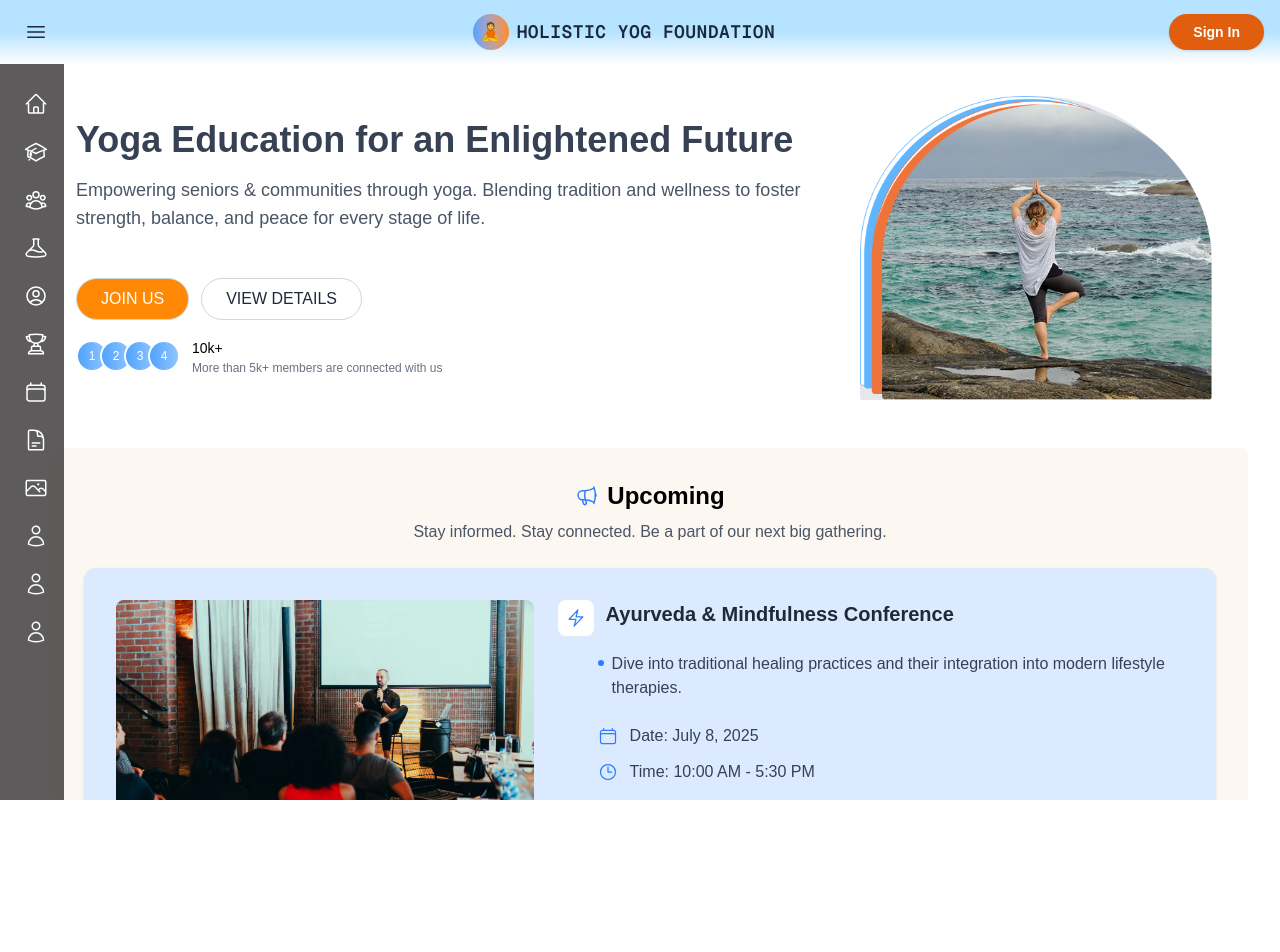
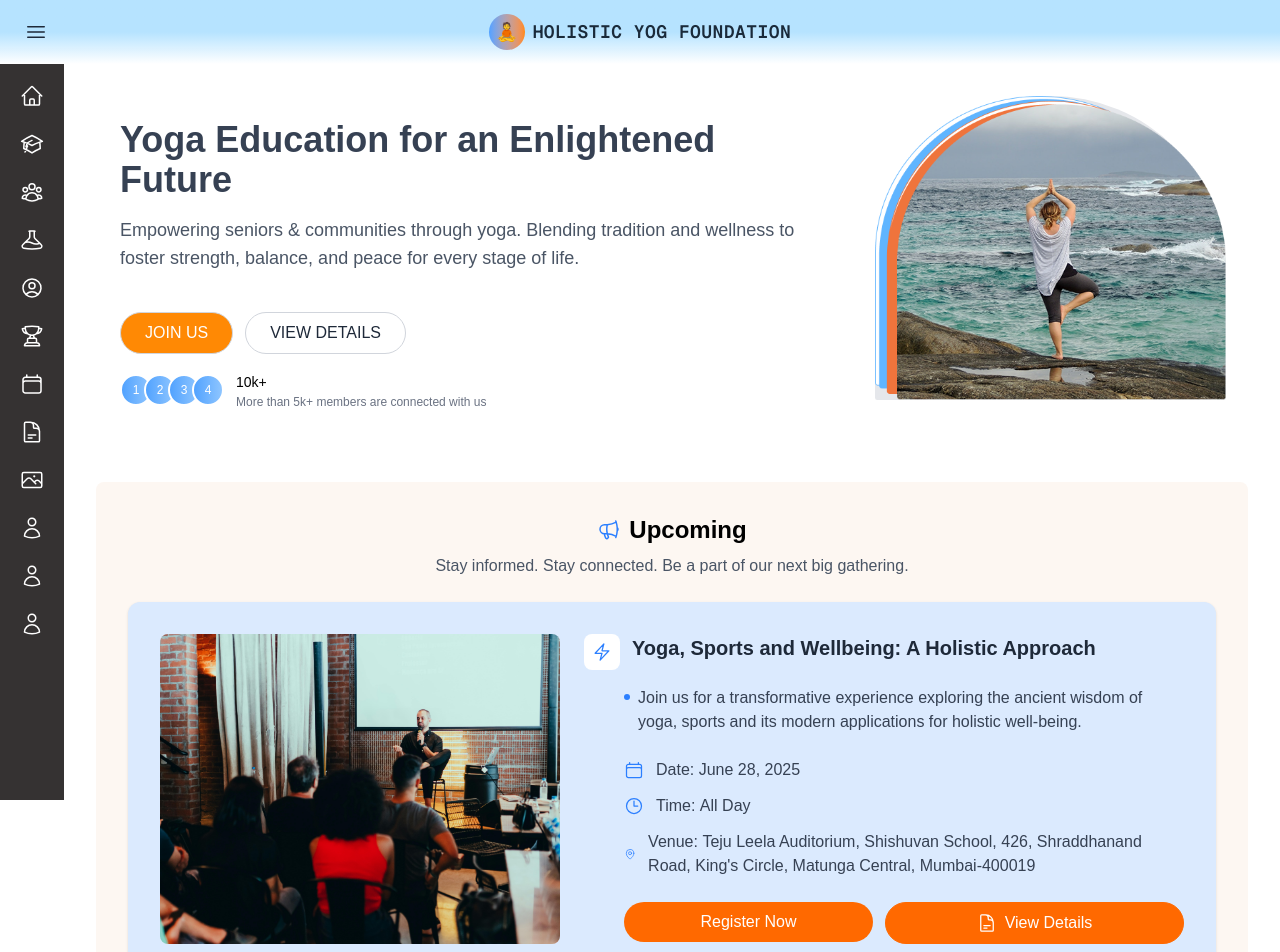
Before and after one commit to Soham1250/holistic-yog-foundation, a Next.js app: page / in a window 1280 px wide. Shown: the top 952 px of the page. Before the commit the page ends 800 px from the top, so only its background shows below. Built offline with nearby package versions, Linux system fonts and the light colour scheme.

Commit message:
removed instructor and courses section

```diff
--- a/package.json
+++ b/package.json
@@ -11,6 +11,7 @@
   "dependencies": {
     "@heroicons/react": "^2.2.0",
     "@next/font": "^14.2.15",
+    "@react-pdf/renderer": "^4.3.0",
     "next": "15.3.1",
     "react": "^19.0.0",
     "react-dom": "^19.0.0",
--- a/src/app/page.jsx
+++ b/src/app/page.jsx
@@ -7,18 +7,16 @@ import HeadingSection from '@/components/sections/HeadingSection';
 import ImagesSection from '@/components/sections/ImagesSection';
 import AboutUsSection from '@/components/sections/AboutUsSection';
 import ServicesSection from '@/components/sections/ServicesSection';
-import CoursesSection from '@/components/sections/CoursesSection';
 import BannerSection from '@/components/sections/BannerSection';
-import InstructorsSection from '@/components/sections/InstructorsSection';
 import WhyUsSection from '@/components/sections/WhyUsSection';
 import MembershipSection from '@/components/sections/MembershipSection';
 
 export default function Home() {
   const { setActiveSection } = useSectionContext();
 
-  // Set the active section to 'courses' when this page loads
+  // Set the active section when this page loads
   useEffect(() => {
-    setActiveSection('courses');
+    setActiveSection('home');
   }, [setActiveSection]);
 
   return (
@@ -36,8 +34,6 @@ export default function Home() {
       <BannerSection />
       <AboutUsSection />
       <ServicesSection />
-      <CoursesSection />
-      <InstructorsSection />
       <WhyUsSection />
       <MembershipSection />
     </div>
--- a/src/components/Footer.jsx
+++ b/src/components/Footer.jsx
@@ -7,7 +7,7 @@ const Footer = () => {
   return (
     <footer className="bg-[#333333] text-white py-12">
       <div className="container mx-auto px-4 md:px-6">
-        <div className="grid grid-cols-1 md:grid-cols-4 gap-8">
+        <div className="grid grid-cols-1 md:grid-cols-2 gap-8">
           {/* Column 1: Foundation Info */}
           <div>
             <h3 className="text-lg font-semibold mb-4">Holistic Yog Foundation</h3>
@@ -29,36 +29,7 @@ const Footer = () => {
             </div>
           </div>
 
-          {/* Column 2: Opening Hours */}
-          <div>
-            <h3 className="text-lg font-semibold mb-4">Opening Hours</h3>
-            <p className="text-sm text-gray-300 mb-2">Monday to Friday:</p>
-            <p className="text-sm text-gray-300 mb-4">8 AM - 7 PM</p>
-            <p className="text-sm text-gray-300 mb-4">Sunday: Closed</p>
 
-            <div className="flex space-x-3 mt-4">
-              <a href="#" className="text-white hover:text-gray-300 transition-colors">
-                <svg className="w-5 h-5" fill="currentColor" viewBox="0 0 24 24" xmlns="http://www.w3.org/2000/svg">
-                  <path d="M12 2C6.48 2 2 6.48 2 12s4.48 10 10 10 10-4.48 10-10S17.52 2 12 2zm-1 17.93c-3.95-.49-7-3.85-7-7.93 0-.62.08-1.21.21-1.79L9 15v1c0 1.1.9 2 2 2v1.93zm6.9-2.54c-.26-.81-1-1.39-1.9-1.39h-1v-3c0-.55-.45-1-1-1H8v-2h2c.55 0 1-.45 1-1V7h2c1.1 0 2-.9 2-2v-.41c2.93 1.19 5 4.06 5 7.41 0 2.08-.8 3.97-2.1 5.39z" />
-                </svg>
-              </a>
-              <a href="#" className="text-white hover:text-gray-300 transition-colors">
-                <svg className="w-5 h-5" fill="currentColor" viewBox="0 0 24 24" xmlns="http://www.w3.org/2000/svg">
-                  <path d="M12 2.163c3.204 0 3.584.012 4.85.07 3.252.148 4.771 1.691 4.919 4.919.058 1.265.069 1.645.069 4.849 0 3.205-.012 3.584-.069 4.849-.149 3.225-1.664 4.771-4.919 4.919-1.266.058-1.644.07-4.85.07-3.204 0-3.584-.012-4.849-.07-3.26-.149-4.771-1.699-4.919-4.92-.058-1.265-.07-1.644-.07-4.849 0-3.204.013-3.583.07-4.849.149-3.227 1.664-4.771 4.919-4.919 1.266-.057 1.645-.069 4.849-.069zm0-2.163c-3.259 0-3.667.014-4.947.072-4.358.2-6.78 2.618-6.98 6.98-.059 1.281-.073 1.689-.073 4.948 0 3.259.014 3.668.072 4.948.2 4.358 2.618 6.78 6.98 6.98 1.281.058 1.689.072 4.948.072 3.259 0 3.668-.014 4.948-.072 4.354-.2 6.782-2.618 6.979-6.98.059-1.28.073-1.689.073-4.948 0-3.259-.014-3.667-.072-4.947-.196-4.354-2.617-6.78-6.979-6.98-1.281-.059-1.69-.073-4.949-.073zm0 5.838c-3.403 0-6.162 2.759-6.162 6.162s2.759 6.163 6.162 6.163 6.162-2.759 6.162-6.163c0-3.403-2.759-6.162-6.162-6.162zm0 10.162c-2.209 0-4-1.79-4-4 0-2.209 1.791-4 4-4s4 1.791 4 4c0 2.21-1.791 4-4 4zm6.406-11.845c-.796 0-1.441.645-1.441 1.44s.645 1.44 1.441 1.44c.795 0 1.439-.645 1.439-1.44s-.644-1.44-1.439-1.44z" />
-                </svg>
-              </a>
-              <a href="#" className="text-white hover:text-gray-300 transition-colors">
-                <svg className="w-5 h-5" fill="currentColor" viewBox="0 0 24 24" xmlns="http://www.w3.org/2000/svg">
-                  <path d="M22.675 0h-21.35c-.732 0-1.325.593-1.325 1.325v21.351c0 .731.593 1.324 1.325 1.324h11.495v-9.294h-3.128v-3.622h3.128v-2.671c0-3.1 1.893-4.788 4.659-4.788 1.325 0 2.463.099 2.795.143v3.24l-1.918.001c-1.504 0-1.795.715-1.795 1.763v2.313h3.587l-.467 3.622h-3.12v9.293h6.116c.73 0 1.323-.593 1.323-1.325v-21.35c0-.732-.593-1.325-1.325-1.325z" />
-                </svg>
-              </a>
-              <a href="#" className="text-white hover:text-gray-300 transition-colors">
-                <svg className="w-5 h-5" fill="currentColor" viewBox="0 0 24 24" xmlns="http://www.w3.org/2000/svg">
-                  <path d="M24 4.557c-.883.392-1.832.656-2.828.775 1.017-.609 1.798-1.574 2.165-2.724-.951.564-2.005.974-3.127 1.195-.897-.957-2.178-1.555-3.594-1.555-3.179 0-5.515 2.966-4.797 6.045-4.091-.205-7.719-2.165-10.148-5.144-1.29 2.213-.669 5.108 1.523 6.574-.806-.026-1.566-.247-2.229-.616-.054 2.281 1.581 4.415 3.949 4.89-.693.188-1.452.232-2.224.084.626 1.956 2.444 3.379 4.6 3.419-2.07 1.623-4.678 2.348-7.29 2.04 2.179 1.397 4.768 2.212 7.548 2.212 9.142 0 14.307-7.721 13.995-14.646.962-.695 1.797-1.562 2.457-2.549z" />
-                </svg>
-              </a>
-            </div>
-          </div>
 
           {/* Column 3: Links */}
           <div>
@@ -73,16 +44,7 @@ const Footer = () => {
             </ul>
           </div>
 
-          {/* Column 4: Workshops */}
-          <div>
-            <h3 className="text-lg font-semibold mb-4">Workshops</h3>
-            <ul className="space-y-2">
-              <li><Link href="/workshops/hatha" className="text-gray-300 hover:text-white transition-colors">Hatha Yoga</Link></li>
-              <li><Link href="/workshops/vinyasa" className="text-gray-300 hover:text-white transition-colors">Vinyasa Yoga</Link></li>
-              <li><Link href="/workshops/power" className="text-gray-300 hover:text-white transition-colors">Power Yoga</Link></li>
-              <li><Link href="/workshops/beginner" className="text-gray-300 hover:text-white transition-colors">Beginner Yoga</Link></li>
-            </ul>
-          </div>
+
         </div>
 
         <div className="border-t border-gray-700 mt-10 pt-6 text-center">
--- a/src/components/Header.jsx
+++ b/src/components/Header.jsx
@@ -9,7 +9,7 @@ const Header = ({ onSidebarToggle }) => {
   return (
     <header className="sticky top-0 z-10 bg-transparent">
       <div className="w-full bg-gradient-to-b from-[#b6e3ff] via-[#b6e3ff] to-transparent">
-        <div className="flex justify-between items-center h-16">
+        <div className="flex items-center h-16">
           {/* Hamburger button */}
           <div className="pl-4 w-16 flex justify-start">
             <button
@@ -22,7 +22,8 @@ const Header = ({ onSidebarToggle }) => {
             </button>
           </div>
 
-          {/* Brand/Logo */}
+          {/* Brand/Logo - centered */}
+          <div className="flex-1 flex justify-center">
             <Link href="/" className="flex items-center gap-2 transform hover:scale-105 transition-transform duration-300">
               <div className="w-9 h-9 relative">
                 <div className="absolute inset-0 flex items-center justify-center">
@@ -35,18 +36,10 @@ const Header = ({ onSidebarToggle }) => {
               </div>
               <h1 className="text-lg font-mono font-semibold tracking-wide text-[#1a2a3a]">HOLISTIC YOG FOUNDATION</h1>
             </Link>
+          </div>
 
-          {/* Sign In Button */}
-          <div className="flex justify-end pr-4 w-24">
-            <Link href="/login">
-              <button
-                className="bg-[#E05E0E] text-white font-semibold px-6 py-2 rounded-full shadow hover:bg-[#f5a366] focus:outline-none focus:ring-2 focus:ring-orange-400 transition-colors text-sm whitespace-nowrap"
-                aria-label="Sign in"
-              >
-                Sign In
-              </button>
-            </Link>
-          </div>
+          {/* Empty div to balance the layout */}
+          <div className="w-16"></div>
         </div>
       </div>
     </header>
--- a/src/components/Layout.jsx
+++ b/src/components/Layout.jsx
@@ -45,10 +45,15 @@ const Layout = ({ children }) => {
 
   // Client-side render with full interactivity
   return (
-    <div className="flex flex-col h-screen bg-white overflow-hidden">
+    <div className="flex flex-col min-h-screen bg-white">
       <Header onSidebarToggle={toggleSidebar} />
 
-      <div className="flex flex-1 overflow-hidden">
+      <div className="flex flex-1 overflow-hidden relative">
+        <div
+          className={`fixed inset-0 bg-opacity-20 z-40 transition-opacity duration-300 ${sidebarOpen ? 'opacity-100' : 'opacity-0 pointer-events-none'}`}
+          onClick={() => setSidebarOpen(false)}
+        />
+
         <Sidebar
           isOpen={sidebarOpen}
           onClose={() => setSidebarOpen(false)}
@@ -56,9 +61,11 @@ const Layout = ({ children }) => {
           onMouseLeave={handleMouseLeave}
         />
 
-        <main className={`flex-1 overflow-y-auto transition-all duration-300 ${sidebarOpen ? 'pl-5 ml-2' : 'pl-5'}`}>
-          <div className="p-5 sm:p-6 lg:p-8">
-            {children}
+        <main className={`flex-1 overflow-y-auto transition-all duration-300 ${sidebarOpen ? 'md:ml-64' : 'md:ml-16'} bg-white`}>
+          <div className="min-h-[calc(100vh-12rem)]">
+            <div className="p-5 sm:p-6 lg:p-8">
+              {children}
+            </div>
           </div>
           <Footer />
         </main>
--- a/src/components/Sidebar.jsx
+++ b/src/components/Sidebar.jsx
@@ -33,14 +33,14 @@ const menuItems = [
 const Sidebar = ({ isOpen, onClose, onMouseEnter, onMouseLeave }) => {
   return (
     <aside
-      className={`fixed top-16 left-0 z-50 h-[calc(100vh-4rem)] bg-[#353232]/80 backdrop-blur-sm transition-all duration-300 ease-in-out ${
-        isOpen ? 'w-64 px-2' : 'w-16 px-1'
+      className={`fixed top-16 left-0 z-50 h-[calc(100vh-4rem)] bg-[#353232] transition-all duration-300 ease-in-out ${
+        isOpen ? 'w-64' : 'w-16'
       }`}
       onMouseEnter={onMouseEnter}
       onMouseLeave={onMouseLeave}
     >
-      <nav className="h-[calc(100vh-4rem)] flex flex-col pt-2 ">
-      <ul className="h-[calc(100vh-4rem)] flex flex-col pt-2 ">
+      <nav className="h-full flex flex-col">
+      <ul className="flex-1 overflow-y-auto py-2 [&::-webkit-scrollbar]:hidden [-ms-overflow-style:none] [scrollbar-width:none]">
       {menuItems.map((item) => (
             <li key={item.name}>
               <Link
--- a/src/components/sections/BannerSection.jsx
+++ b/src/components/sections/BannerSection.jsx
@@ -1,6 +1,6 @@
 "use client";
 
-import React from 'react';
+import React, { useState } from 'react';
 import Link from 'next/link';
 import {
   CalendarIcon,
@@ -8,16 +8,19 @@ import {
   MapPinIcon,
   BoltIcon,
   MegaphoneIcon,
+  XMarkIcon,
+  DocumentTextIcon,
   ArrowRightIcon
 } from '@heroicons/react/24/outline';
 
+
 // Default event data
 const defaultEvent = {
-  title: "Ayurveda & Mindfulness Conference",
-  description: "Dive into traditional healing practices and their integration into modern lifestyle therapies.",
-  date: "July 8, 2025",
-  time: "10:00 AM - 5:30 PM",
-  venue: "Matunga Mumbai, India"
+  title: "Yoga, Sports and Wellbeing: A Holistic Approach",
+  description: "Join us for a transformative experience exploring the ancient wisdom of yoga, sports and its modern applications for holistic well-being.",
+  date: "June 28, 2025",
+  time: "All Day",
+  venue: "Teju Leela Auditorium, Shishuvan School, 426, Shraddhanand Road, King's Circle, Matunga Central, Mumbai-400019"
 };
 
 const BannerSection = ({
@@ -26,8 +29,49 @@ const BannerSection = ({
   event = defaultEvent,
   buttonText = "Register Now"
 }) => {
+  const [isModalOpen, setIsModalOpen] = useState(false);
+
   return (
     <div className="bg-[#FDF7F2] rounded-lg p-8">
+      {/* PDF Viewer Modal */}
+      {isModalOpen && (
+        <div className="fixed inset-0 bg-black bg-opacity-50 z-50 flex items-center justify-center p-4">
+          <div className="bg-white rounded-lg max-w-4xl w-full max-h-[90vh] flex flex-col">
+            <div className="flex justify-between items-center p-4 border-b">
+              <h3 className="text-black text-lg font-medium">Event Details</h3>
+              <button
+                onClick={() => setIsModalOpen(false)}
+                className="text-gray-500 hover:text-gray-700"
+              >
+                <XMarkIcon className="w-6 h-6" />
+              </button>
+            </div>
+            <div className="flex-1 overflow-auto p-4">
+              <div className="w-full h-full">
+                <iframe
+                  src="/pdfs/Brochure_V10-1.pdf"
+                  className="w-full h-[80vh] border-0 rounded-lg"
+                  title="Event Details PDF"
+                >
+                  <p>Your browser does not support PDFs. Please download the PDF to view it:
+                    <a href="/pdfs/Brochure_V10-1.pdf" className="text-blue-500 hover:underline">
+                      Download PDF
+                    </a>
+                  </p>
+                </iframe>
+              </div>
+            </div>
+            <div className="p-4 border-t flex justify-end items-center">
+              <button
+                onClick={() => setIsModalOpen(false)}
+                className="bg-orange-500 hover:bg-orange-600 text-white font-medium py-2 px-4 rounded-full transition-colors"
+              >
+                Close
+              </button>
+            </div>
+          </div>
+        </div>
+      )}
       <div className="text-center mb-6">
         <div className="flex items-center justify-center mb-2">
           <MegaphoneIcon className="w-6 h-6 text-blue-500 mr-2" />
@@ -86,12 +130,19 @@ const BannerSection = ({
                 <p className="text-gray-700">Venue: <span className="font-medium">{event.venue}</span></p>
               </div>
 
-              <div className="mt-6">
-                <Link href="/conferences">
-                  <button className="bg-orange-500 hover:bg-orange-600 text-white font-medium py-2 px-6 rounded-full transition-colors">
+              <div className="mt-6 flex flex-wrap gap-3">
+                <Link href="/conferences" className="flex-1">
+                  <button className="w-full bg-orange-500 hover:bg-orange-600 text-white font-medium py-2 px-6 rounded-full transition-colors">
                     Register Now
                   </button>
                 </Link>
+                <button
+                  onClick={() => setIsModalOpen(true)}
+                  className="bg-orange-500 hover:bg-orange-600 text-white flex-1 flex items-center justify-center gap-2 border border-orange-500 font-medium py-2 px-6 rounded-full transition-colors"
+                >
+                  <DocumentTextIcon className="w-5 h-5" />
+                  View Details
+                </button>
               </div>
             </div>
           </div>
--- a/src/components/sections/MembershipSection.jsx
+++ b/src/components/sections/MembershipSection.jsx
@@ -6,9 +6,9 @@ import { CreditCardIcon } from '@heroicons/react/24/outline';
 // Default plan data
 const defaultPlan = {
   id: '1',
-  title: 'Annual Membership',
-  price: 799,
-  duration: 'month',
+  title: 'Life-Time Membership',
+  price: '₹5,000',
+  duration: 'one-time',
   features: [
     'Unlimited access to all yoga classes',
     'Access to guided meditation & mindfulness programs',
@@ -32,8 +32,8 @@ const MembershipSection = ({
             {plan.title}
           </h2>
           <div className="flex items-baseline">
-            <span className="text-4xl font-bold text-gray-900">{plan.price}rs</span>
-            <span className="text-xl text-gray-600 ml-2">/ {plan.duration}</span>
+            <span className="text-4xl font-bold text-gray-900">{plan.price}</span>
+            <span className="text-xl text-gray-600 ml-2"> {plan.duration} purchase</span>
           </div>
 
           <div className="relative h-48 md:h-64 w-full rounded-lg overflow-hidden mt-4">
@@ -56,8 +56,16 @@ const MembershipSection = ({
         </div>
 
         <div className="md:w-1/2">
-          <div className="relative">
-            {/* Rectangular container with rounded corners */}
+          <div className="flex flex-col items-center justify-center h-full">
+            <a
+              href="/membershipform"
+              className="bg-orange-500 hover:bg-orange-600 text-white font-bold py-3 px-8 rounded-full transition-colors duration-300 text-lg mt-6"
+            >
+              Get Membership
+            </a>
+          </div>
+          {/* Commented out What's included section
+          <div className="relative mt-8">
             <div className="bg-[#d3ebff] rounded-xl p-6">
               <div className="text-center mb-6">
                 <h3 className="font-semibold text-lg text-black">What's included:</h3>
@@ -73,6 +81,7 @@ const MembershipSection = ({
               </ul>
             </div>
           </div>
+          */}
         </div>
       </div>
     </div>
```
Also changed, not shown: changes2.txt (added), 2 other files (tests, documents, lock files or other folders). Lines whose indentation alone changed are shown as unchanged.
